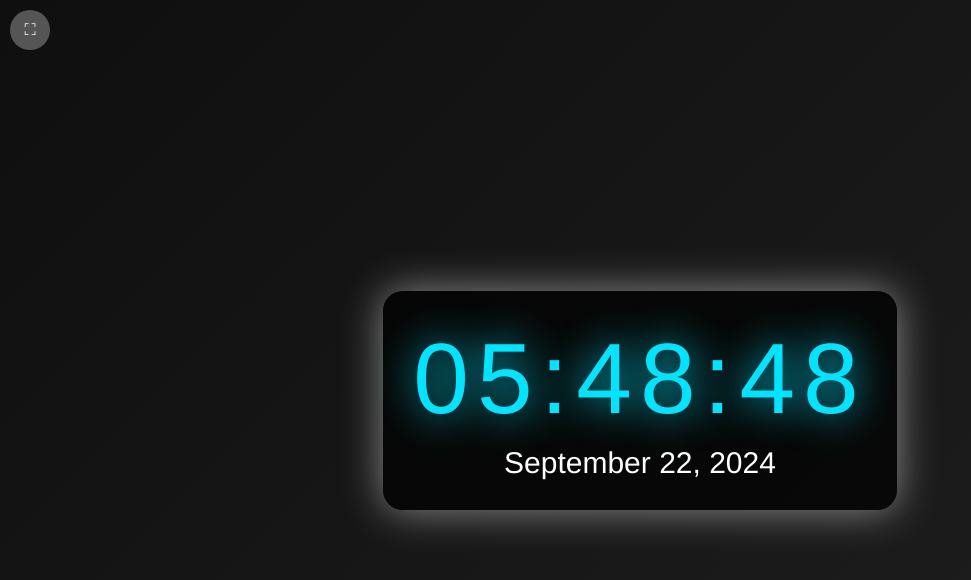
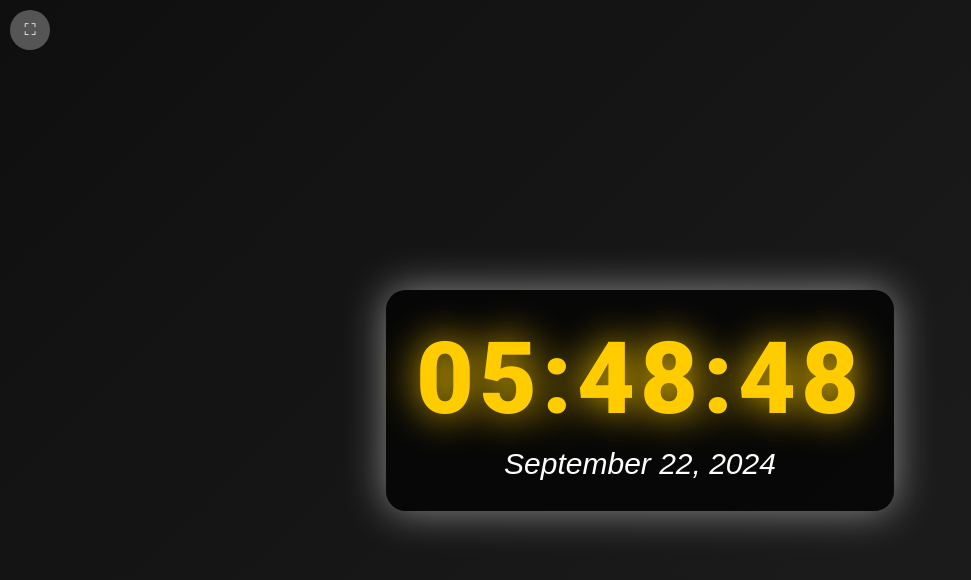
Before and after one commit to adilwiser/clock, a plain HTML site: page index.html in a window 1280 px wide. Shown: the whole page, without its empty margins (0-971 px from the left). Drawn offline with Linux system fonts and the light colour scheme.

Commit message:
Update index.html
changed font, changed colour, added button animation

```diff
--- a/index.html
+++ b/index.html
@@ -1,10 +1,10 @@
-
 <!DOCTYPE html>
 <html lang="en">
 <head>
     <meta charset="UTF-8">
     <meta name="viewport" content="width=device-width, initial-scale=1.0">
     <title>Digital Clock</title>
+    <link href="https://fonts.googleapis.com/css2?family=Roboto:wght@900&display=swap" rel="stylesheet"> <!-- Added a font link -->
     <style>
         /* Base styling for the body */
         body {
@@ -15,7 +15,7 @@
             display: flex;
             justify-content: center;
             align-items: center;
-            font-family: 'Helvetica', sans-serif;
+            font-family: 'Arial', sans-serif;
             color: #fff;
             overflow: hidden; /* Prevent scrolling when fullscreen */
             position: relative;
@@ -34,9 +34,10 @@
         /* Styling for the clock display */
         .clock {
             font-size: 100px;
-            color: #00e5ff;
-            letter-spacing: 8px;
-            text-shadow: 0 0 30px rgba(0, 229, 255, 0.8);
+            font-family: 'Roboto', sans-serif; /* Changed font */
+            color: #ffcc00; /* Updated color for better contrast */
+            letter-spacing: 5px;
+            text-shadow: 0 0 30px rgba(255, 204, 0, 0.8); /* Goldish shadow */
             animation: pulse 1.5s infinite;
             display: block;
         }
@@ -46,18 +47,19 @@
             font-size: 30px;
             color: #fff;
             margin-top: 10px;
+            font-style: italic; /* Italic for a stylish touch */
         }
 
         /* Keyframes for the pulse animation */
         @keyframes pulse {
             0% {
-                text-shadow: 0 0 30px rgba(0, 229, 255, 0.8);
+                text-shadow: 0 0 30px rgba(255, 204, 0, 0.8);
             }
             50% {
-                text-shadow: 0 0 40px rgba(0, 229, 255, 1);
+                text-shadow: 0 0 40px rgba(255, 204, 0, 1);
             }
             100% {
-                text-shadow: 0 0 30px rgba(0, 229, 255, 0.8);
+                text-shadow: 0 0 30px rgba(255, 204, 0, 0.8);
             }
         }
 
@@ -65,7 +67,7 @@
         @media (max-width: 600px) {
             .clock {
                 font-size: 70px;
-                letter-spacing: 5px;
+                letter-spacing: 3px;
             }
             .date {
                 font-size: 20px;
@@ -84,7 +86,7 @@
             border-radius: 50%;
             cursor: pointer;
             font-size: 16px;
-            transition: background 0.3s;
+            transition: background 0.3s, transform 0.3s; /* Added transform transition */
             display: flex;
             align-items: center;
             justify-content: center;
@@ -98,6 +100,7 @@
 
         .fullscreen-button:hover {
             background: #777;
+            transform: scale(1.2); /* Scale up on hover */
         }
     </style>
 </head>
```
